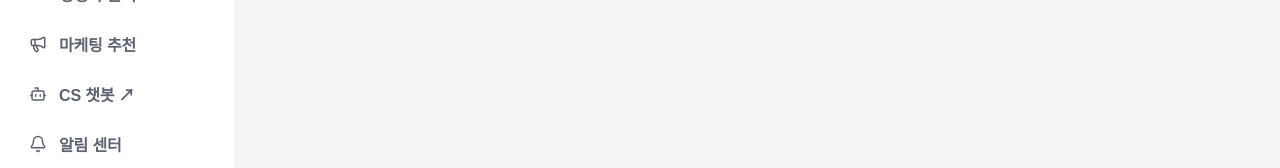
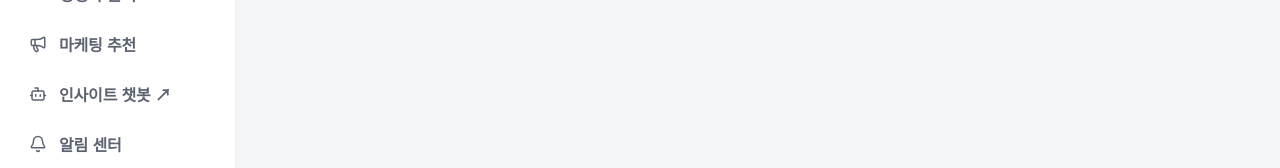
Before and after one commit to dhwldrjekd1/reviewlens-, a Vue app in the folder frontend/: page /dashboard in a window 1280 px wide. Shown: the part 308-476 px from the top of the page. Built offline with nearby package versions, Linux system fonts and the light colour scheme; no server answers; a web font is replaced by a local one.

Commit message:
chore: 남은 'CS 챗봇' 라벨을 '인사이트 챗봇'으로 통일 (포지셔닝 일관)

```diff
--- a/frontend/src/components/SideNav.vue
+++ b/frontend/src/components/SideNav.vue
@@ -32,7 +32,7 @@ const NAV3 = [
       <a v-for="n in NAV" :key="n.v" :class="{ on: active === n.v }" @click="emit('go', n.v)">
         <component :is="n.icon" :size="18" /> {{ n.label }}
       </a>
-      <RouterLink to="/cs"><Bot :size="18" /> CS 챗봇 ↗</RouterLink>
+      <RouterLink to="/cs"><Bot :size="18" /> 인사이트 챗봇 ↗</RouterLink>
       <a v-for="n in NAV2" :key="n.v" :class="{ on: active === n.v }" @click="emit('go', n.v)">
         <component :is="n.icon" :size="18" /> {{ n.label }}
       </a>
```
Also changed, not shown: 1 other file (tests, documents, lock files or other folders).
